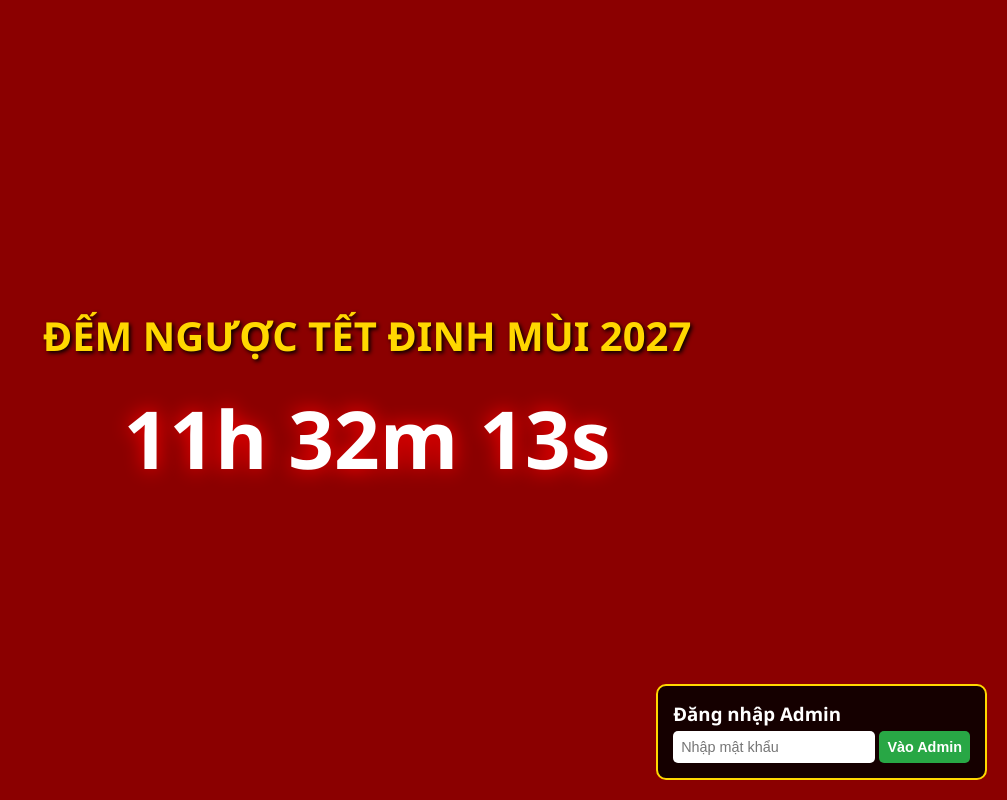
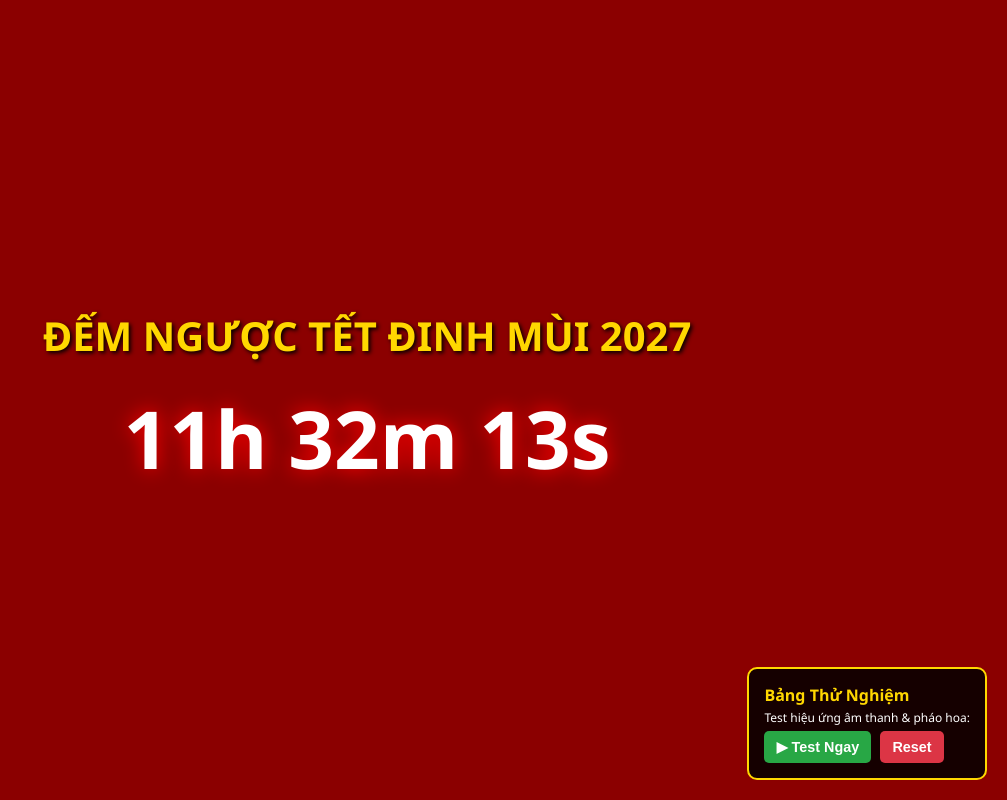
Before and after one commit to phanthiha121965-coder/t-t, a Python web app: template templates/index.html in a window 1280 px wide. Shown: the whole page, without its empty margins (273-1280 px from the left). Run offline with Jinja, Linux system fonts and the light colour scheme; the template is opened without the code that fills it, so the values that code supplies are empty.

Commit message:
Update index.html

```diff
--- a/templates/index.html
+++ b/templates/index.html
@@ -30,15 +30,17 @@
             pointer-events: none; z-index: 99;
         }
 
-        .admin-panel {
+        /* Bảng điều khiển thử nghiệm nổi trực tiếp, không cần đăng nhập */
+        .control-panel {
             position: fixed; bottom: 20px; right: 20px;
             background: rgba(0, 0, 0, 0.85); border: 2px solid #ffd700;
             border-radius: 10px; padding: 15px; color: #fff; z-index: 1000; text-align: left;
         }
-        .admin-panel input, .admin-panel button { padding: 8px; margin-top: 5px; border-radius: 5px; border: none; font-size: 0.9rem; }
-        .admin-panel button { background-color: #28a745; color: white; cursor: pointer; font-weight: bold; }
-        .admin-panel button:hover { background-color: #218838; }
-        .hidden { display: none !important; }
+        .control-panel button { padding: 8px 12px; margin-top: 5px; border-radius: 5px; border: none; font-size: 0.9rem; font-weight: bold; cursor: pointer; }
+        .btn-test { background-color: #28a745; color: white; }
+        .btn-test:hover { background-color: #218838; }
+        .btn-reset { background-color: #dc3545; color: white; margin-left: 5px; }
+        .btn-reset:hover { background-color: #c82333; }
     </style>
 </head>
 <body>
@@ -48,40 +50,50 @@
 
     <canvas id="fireworksCanvas"></canvas>
 
-    <!-- Admin Panel -->
-    <div class="admin-panel">
-        <div id="login-form">
-            <h3>Đăng nhập Admin</h3>
-            <input type="password" id="admin-pass" placeholder="Nhập mật khẩu">
-            <button onclick="loginAdmin()">Vào Admin</button>
-        </div>
-        <div id="admin-controls" class="hidden">
-            <h3 style="color: #ffd700;">Quản Trị Admin</h3>
-            <p style="margin-top: 5px; font-size: 0.8rem;">Test đếm ngược -> Lời chúc -> Pháo hoa:</p>
-            <button onclick="testCountdown()">▶ Test Ngay</button>
-            <button onclick="resetTest()" style="background-color: #dc3545; margin-left: 5px;">Reset</button>
-        </div>
+    <!-- Bảng Thử Nghiệm Nhanh (Không cần đăng nhập) -->
+    <div class="control-panel">
+        <h3 style="color: #ffd700; font-size: 1rem;">Bảng Thử Nghiệm</h3>
+        <p style="margin-top: 3px; font-size: 0.75rem;">Test hiệu ứng âm thanh & pháo hoa:</p>
+        <button class="btn-test" onclick="testCountdown()">▶ Test Ngay</button>
+        <button class="btn-reset" onclick="resetTest()">Reset</button>
     </div>
 
-    <!-- 2 File âm thanh -->
-    <audio id="tetAudio" src="/static/tet.mp3" preload="auto"></audio>
-    <audio id="fireworksAudio" src="/static/fireworks_sound.mp3" preload="auto"></audio>
+    <!-- 3 File âm thanh cắt nhỏ + 1 file nhạc pháo hoa -->
+    <audio id="audioPart1" src="/static/chuan_bi.mp3" preload="auto"></audio>
+    <audio id="audioPart2" src="/static/dem_nguoc.mp3" preload="auto"></audio>
+    <audio id="audioPart3" src="/static/chuc_tet.mp3" preload="auto"></audio>
+    <audio id="fireworksAudio" src="/static/nhac_tet.mp3" preload="auto"></audio>
 
     <script>
         let targetTime = new Date("2027-02-06T00:00:00").getTime();
 
-        const tetAudio = document.getElementById("tetAudio");
+        const audioPart1 = document.getElementById("audioPart1");
+        const audioPart2 = document.getElementById("audioPart2");
+        const audioPart3 = document.getElementById("audioPart3");
         const fireworksAudio = document.getElementById("fireworksAudio");
         const countdownEl = document.getElementById("countdown");
 
         let audioPlayed = false;
         let fireworksTriggered = false;
 
-        tetAudio.onended = function() {
+        // Chuỗi phát nối tiếp 3 file âm thanh cực kỳ mượt mà:
+        audioPart1.onended = function() {
+            audioPart2.currentTime = 0;
+            audioPart2.playbackRate = 0.7; // Chậm rãi đúng nhịp đếm 5-4-3-2-1
+            audioPart2.play().catch(e => console.log("Lỗi phần 2"));
+        };
+
+        audioPart2.onended = function() {
+            audioPart3.currentTime = 0;
+            audioPart3.playbackRate = 1.0; // Đọc câu chúc bình an
+            audioPart3.play().catch(e => console.log("Lỗi phần 3"));
+        };
+
+        audioPart3.onended = function() {
             if (!fireworksTriggered) {
                 fireworksTriggered = true;
                 fireworksAudio.currentTime = 0;
-                fireworksAudio.play().catch(e => console.log("Lỗi phát tiếng pháo hoa"));
+                fireworksAudio.play().catch(e => console.log("Lỗi phát nhạc pháo hoa"));
                 startFireworks();
             }
         };
@@ -92,17 +104,14 @@
 
             let triggerPoint = 10000;
 
-            // 1. Kích hoạt phát nhạc ở đoạn đầu với tốc độ bình thường (1.0)
             if (distance <= triggerPoint && distance > 0 && !audioPlayed) {
                 audioPlayed = true;
-                tetAudio.currentTime = 0;
-                tetAudio.playbackRate = 1.0; // Tốc độ bình thường cho đoạn đầu
-                tetAudio.play().catch(e => console.log("Cần click trang web để phát âm thanh"));
+                audioPart1.currentTime = 0;
+                audioPart1.playbackRate = 1.0;
+                audioPart1.play().catch(e => console.log("Cần click trang web để phát âm thanh"));
             }
 
-            // 2. KHI VÀO 5 GIÂY CUỐI (<= 5000ms): Tự động hãm tốc độ nhạc chậm lại (0.65) để đếm 5 4 3 2 1 thong thả, rõ từng tiếng!
             if (distance <= 5000 && distance > 0) {
-                tetAudio.playbackRate = 0.65; // Giảm tốc độ xuống để đọc chậm rãi 5 giây cuối
                 document.body.classList.add("dark-mode");
             }
 
@@ -124,22 +133,14 @@
 
         setInterval(updateTimer, 1000);
 
-        function loginAdmin() {
-            let pass = document.getElementById("admin-pass").value;
-            if (pass === "admin123") {
-                document.getElementById("login-form").classList.add("hidden");
-                document.getElementById("admin-controls").classList.remove("hidden");
-            } else {
-                alert("Mật khẩu không đúng!");
-            }
-        }
-
         function testCountdown() {
             targetTime = new Date().getTime() + 10000;
             audioPlayed = false;
             fireworksTriggered = false;
             document.body.classList.remove("dark-mode");
-            tetAudio.pause(); tetAudio.currentTime = 0;
+            audioPart1.pause(); audioPart1.currentTime = 0;
+            audioPart2.pause(); audioPart2.currentTime = 0;
+            audioPart3.pause(); audioPart3.currentTime = 0;
             fireworksAudio.pause(); fireworksAudio.currentTime = 0;
             countdownEl.innerText = "Đang chuẩn bị...";
         }
@@ -149,7 +150,9 @@
             audioPlayed = false;
             fireworksTriggered = false;
             document.body.classList.remove("dark-mode");
-            tetAudio.pause(); tetAudio.currentTime = 0;
+            audioPart1.pause(); audioPart1.currentTime = 0;
+            audioPart2.pause(); audioPart2.currentTime = 0;
+            audioPart3.pause(); audioPart3.currentTime = 0;
             fireworksAudio.pause(); fireworksAudio.currentTime = 0;
             countdownEl.innerText = "Đang tải...";
         }
```
